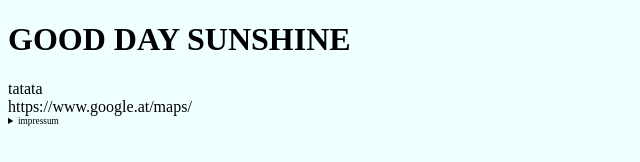
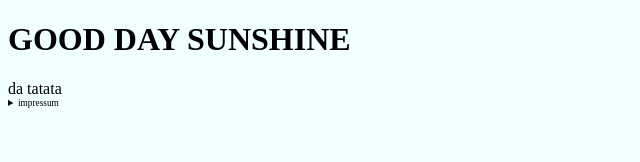
Before and after one commit to georgetheabsurd/georgetheabsurd.github.io, a plain HTML site: page index.html in a window 1280 px wide. Shown: the whole page, without its empty margins (0-640 px from the left). Drawn offline with Linux system fonts and the light colour scheme.

Commit message:
Update index.html
korrigiert

```diff
--- a/index.html
+++ b/index.html
@@ -10,10 +10,10 @@
 <body>
   <header></header>
   <main><h1>GOOD DAY SUNSHINE</h1>
- <label for="abc"></label>
+ <label for="abc">da</label>
  <span id="abc">tatata</span>
   </main>
-  <footer>https://www.google.at/maps/
+  <footer>
   <details>
       <summary>impressum</summary>
   <p>george nikolaidis/Föhrengasse 11/2751 Steinabrückl</p>
```
